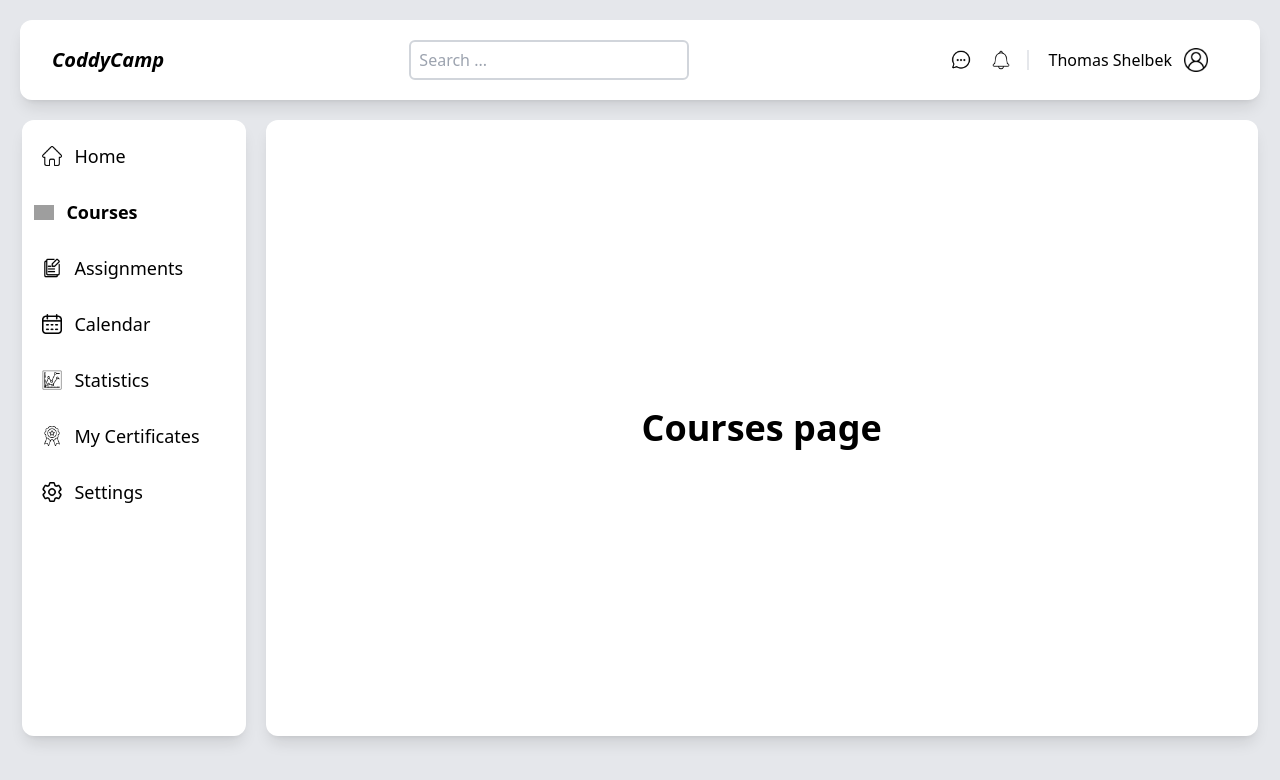
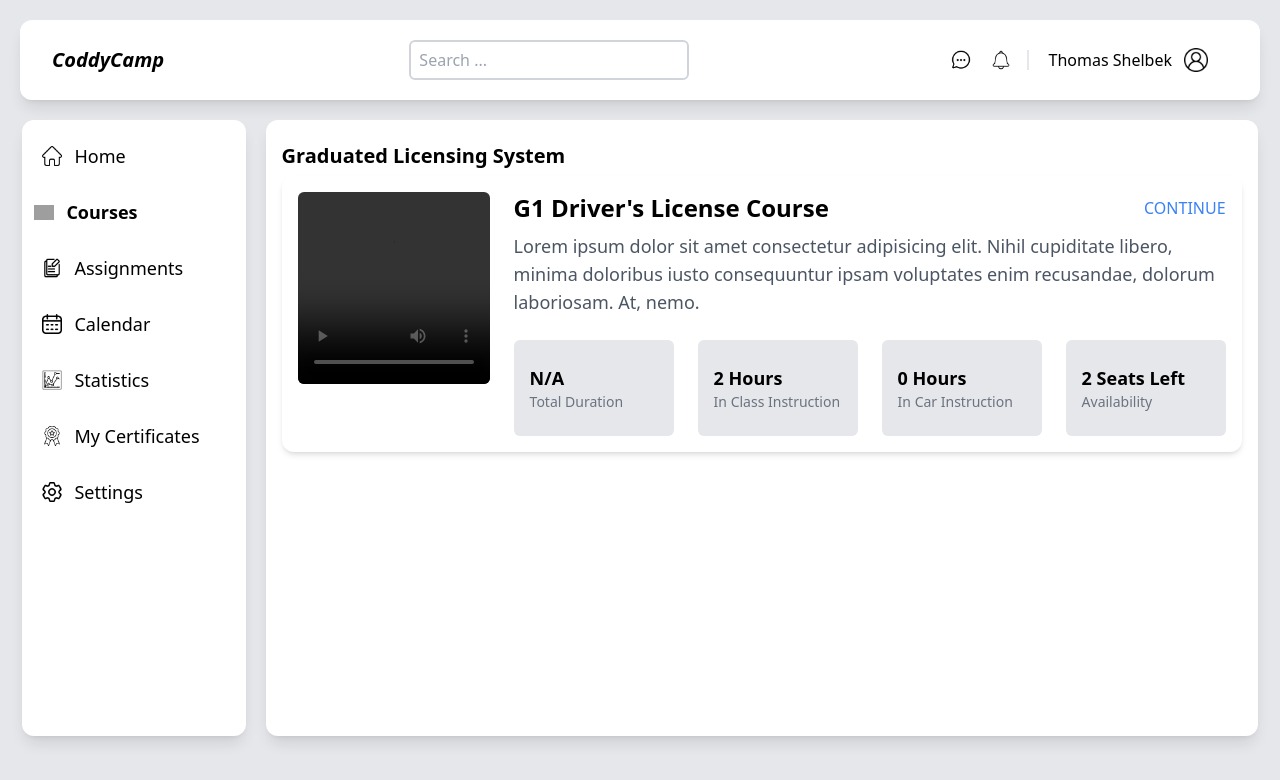
Before and after one commit to hojiakbarsobirov/LSM-Sites, a React (Vite) app: page /courses in a window 1280 px wide. Shown: the top 780 px of the page. Built offline with nearby package versions, Linux system fonts and the light colour scheme; grey boxes are pictures that could not be loaded.

Commit message:
update CoursesPage

```diff
--- a/src/pages/CoursesPage.jsx
+++ b/src/pages/CoursesPage.jsx
@@ -2,9 +2,61 @@ import React from 'react'
 
 const CoursesPage = () => {
   return (
-        <div className='w-full h-full flex justify-center items-center font-bold text-4xl'>
-            Courses page
+    <div className='w-full h-full overflow-y-scroll p-4'>
+      <div className='w-full h-10 flex justify-start items-center'>
+        <h3 className='xl:font-bold xl:text-xl sm:text-sm sm:font-medium md:text-md md:font-medium lg:text-lg lg:font-bold'>Graduated Licensing System</h3>
+      </div>
+
+      <div className="shadow-md rounded-xl p-4 flex flex-col xl:flex-row xl:justify-between xl:items-start gap-6 max-w-full">
+        {/* video */}
+        <div className=" rounded-md w-full h-64 sm:h-[400px] md:h-[500px] lg:w-48 lg:h-48 xl:w-48 xl:h-48 flex-shrink-0">
+          <video className='w-full h-full rounded-md' controls>
+            <source src='' />
+          </video>
         </div>
+
+        <div className="flex flex-col justify-between flex-grow">
+
+          <div className="mb-6">
+            <div className="flex justify-between items-center mb-2">
+              <h3 className="font-bold text-xl sm:text-2xl">G1 Driver's License Course</h3>
+              <p className="text-blue-500 font-medium cursor-pointer hover:underline">CONTINUE</p>
+            </div>
+            <p className="text-gray-600 text-base sm:text-lg">
+              Lorem ipsum dolor sit amet consectetur adipisicing elit. Nihil cupiditate libero, minima doloribus iusto consequuntur ipsam voluptates enim recusandae, dolorum laboriosam. At, nemo.
+            </p>
+          </div>
+
+          <div className="flex flex-wrap gap-5 justify-between">
+
+            <div className="bg-gray-200 w-40 h-24 rounded-md flex flex-col justify-center px-4">
+              <p className="font-bold text-lg">N/A</p>
+              <p className="text-gray-500 text-sm">Total Duration</p>
+            </div>
+
+            <div className="bg-gray-200 w-40 h-24 rounded-md flex flex-col justify-center px-4">
+              <p className="font-bold text-lg">2 Hours</p>
+              <p className="text-gray-500 text-sm">In Class Instruction</p>
+            </div>
+
+            <div className="bg-gray-200 w-40 h-24 rounded-md flex flex-col justify-center px-4">
+              <p className="font-bold text-lg">0 Hours</p>
+              <p className="text-gray-500 text-sm">In Car Instruction</p>
+            </div>
+
+            <div className="bg-gray-200 w-40 h-24 rounded-md flex flex-col justify-center px-4">
+              <p className="font-bold text-lg">2 Seats Left</p>
+              <p className="text-gray-500 text-sm">Availability</p>
+            </div>
+
+          </div>
+
+        </div>
+
+      </div>
+
+
+    </div>
 
   )
 }
```
